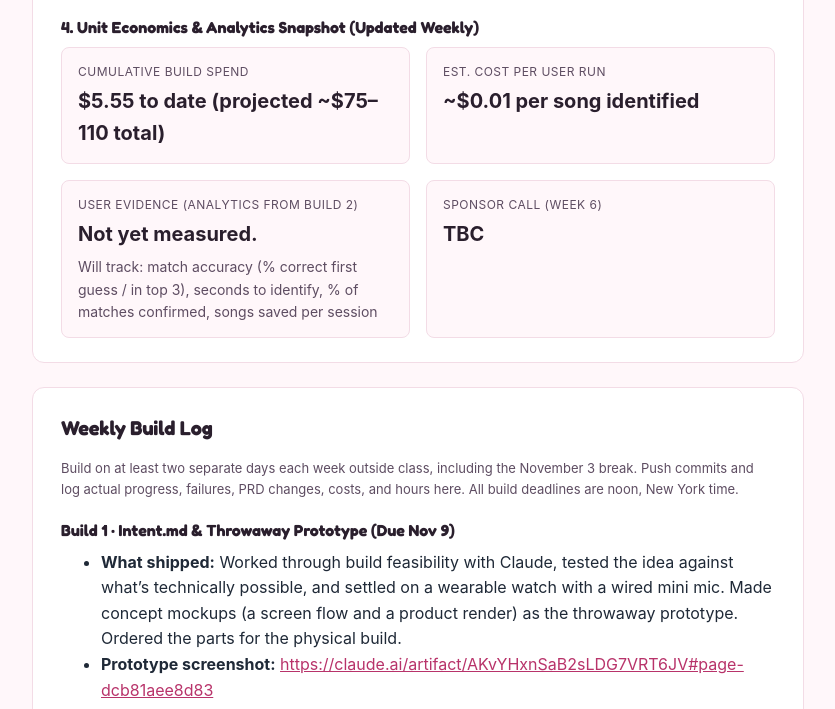
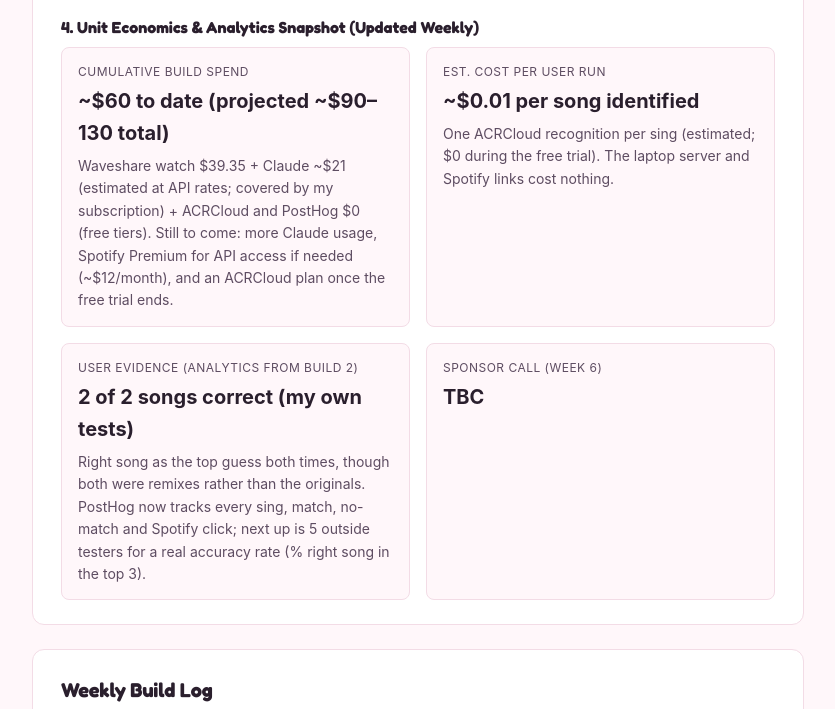
Before and after one commit to building-with-ai-f26/gac9718-karry-no-key, a plain HTML site: page docs/index.html in a window 1280 px wide. Shown: the part 4056-4765 px from the top of the page, without its empty margins (222-1057 px from the left). Drawn offline with Linux system fonts and the light colour scheme.

Commit message:
Update unit economics and Build 2 costs
Co-Authored-By: Claude Opus 5.5 <noreply@anthropic.com>

```diff
--- a/docs/index.html
+++ b/docs/index.html
@@ -242,16 +242,18 @@
       <div class="grid-2">
         <div class="stat-box">
           <div class="stat-label">Cumulative Build Spend</div>
-          <div class="stat-value">$5.55 to date (projected ~$75–110 total)</div>
+          <div class="stat-value">~$60 to date (projected ~$90–130 total)</div>
+          <div class="stat-note">Waveshare watch $39.35 + Claude ~$21 (estimated at API rates; covered by my subscription) + ACRCloud and PostHog $0 (free tiers). Still to come: more Claude usage, Spotify Premium for API access if needed (~$12/month), and an ACRCloud plan once the free trial ends.</div>
         </div>
         <div class="stat-box">
           <div class="stat-label">Est. Cost Per User Run</div>
           <div class="stat-value">~$0.01 per song identified</div>
+          <div class="stat-note">One ACRCloud recognition per sing (estimated; $0 during the free trial). The laptop server and Spotify links cost nothing.</div>
         </div>
         <div class="stat-box">
           <div class="stat-label">User Evidence (Analytics from Build 2)</div>
-          <div class="stat-value">Not yet measured.</div>
-          <div class="stat-note">Will track: match accuracy (% correct first guess / in top 3), seconds to identify, % of matches confirmed, songs saved per session</div>
+          <div class="stat-value">2 of 2 songs correct (my own tests)</div>
+          <div class="stat-note">Right song as the top guess both times, though both were remixes rather than the originals. PostHog now tracks every sing, match, no-match and Spotify click; next up is 5 outside testers for a real accuracy rate (% right song in the top 3).</div>
         </div>
         <div class="stat-box">
           <div class="stat-label">Sponsor Call (Week 6)</div>
@@ -308,7 +310,7 @@
               <li><strong>Hardware changed:</strong> I switched to the Waveshare ESP32-S3 2.06" AMOLED watch. It looks like the product render and has a touchscreen, two built-in mics and a speaker, so there's no soldering. The trade-off is that it has no port for a plug-in mic, so the plug-in mini mic moves to a future version and, for now, you sing at your wrist.</li>
             </ul>
           </li>
-          <li><strong>Cost & time this week:</strong> $39.35 (Waveshare watch) + $0 ACRCloud (free trial) + $[Claude tokens] · [X] hours</li>
+          <li><strong>Cost & time this week:</strong> $39.35 (Waveshare watch) + $0 ACRCloud (free trial) + ~$13 in Claude tokens (estimated at API rates; covered by my subscription) · [X] hours</li>
           <li><strong>Things to note:</strong> Saving the song to a Spotify playlist isn't built yet: right now you get an "Open in Spotify" link. Build 3 adds the one-tap "add to playlist" step and starts moving the app onto the watch. I'll also run the 5 tester recordings to get a real accuracy number for my riskiest assumption, as two songs is a start, not proof.</li>
         </ul>
       </div>
```
